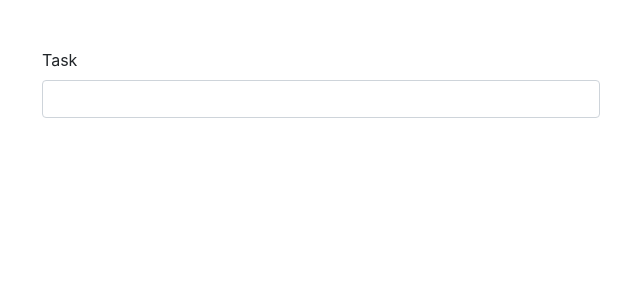
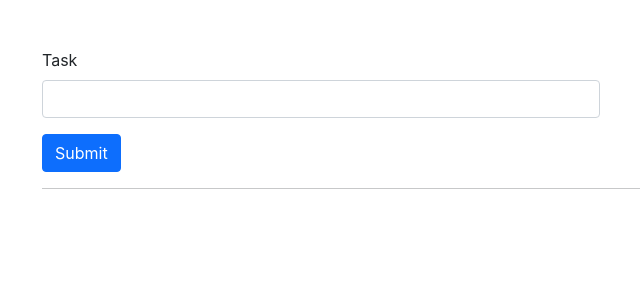
Before and after one commit to VladimirVolvakov/react-hooks, a React (Create React App) app: page / in a window 1280 px wide. Shown: the top 300 px of the page, without its empty margins (40-680 px from the left). Built offline with nearby package versions, Linux system fonts and the light colour scheme.

Commit message:
feat: add useLocalStorage example

```diff
--- a/src/components/UseLocalStorageExample.jsx
+++ b/src/components/UseLocalStorageExample.jsx
@@ -2,14 +2,32 @@ import useLocalStorage from './custom hooks/useLocalStorage'
 
 const UseLocalStorageExample = () => {
     const [task, setTask] = useLocalStorage('task', '')
+    const [tasks, setTasks] = useLocalStorage('tasks', [])
 
+    const onSubmit = e => {
+        e.preventDefault()
+
+        const taskObj = {
+            task,
+            completed: false,
+            date: new Date().toLocaleDateString()
+        }
+        setTasks([...tasks, taskObj])
+    }
     return (
-        <form className='w-50'>
+    <>
+        <form className='w-50' onSubmit={onSubmit}>
             <div className='mb-3'>
                 <label className='form-label'>Task</label>
                 <input className='form-control' type='text' value={task} onChange={e => setTask(e.target.value)} />
             </div>
+            <button className='btn btn-primary' type='submit'>Submit</button>
         </form>
+
+        <hr />
+
+        { tasks.map((task, index) => <p key={index}>{task.task}</p>)}
+    </>
     )
 }
 
```
